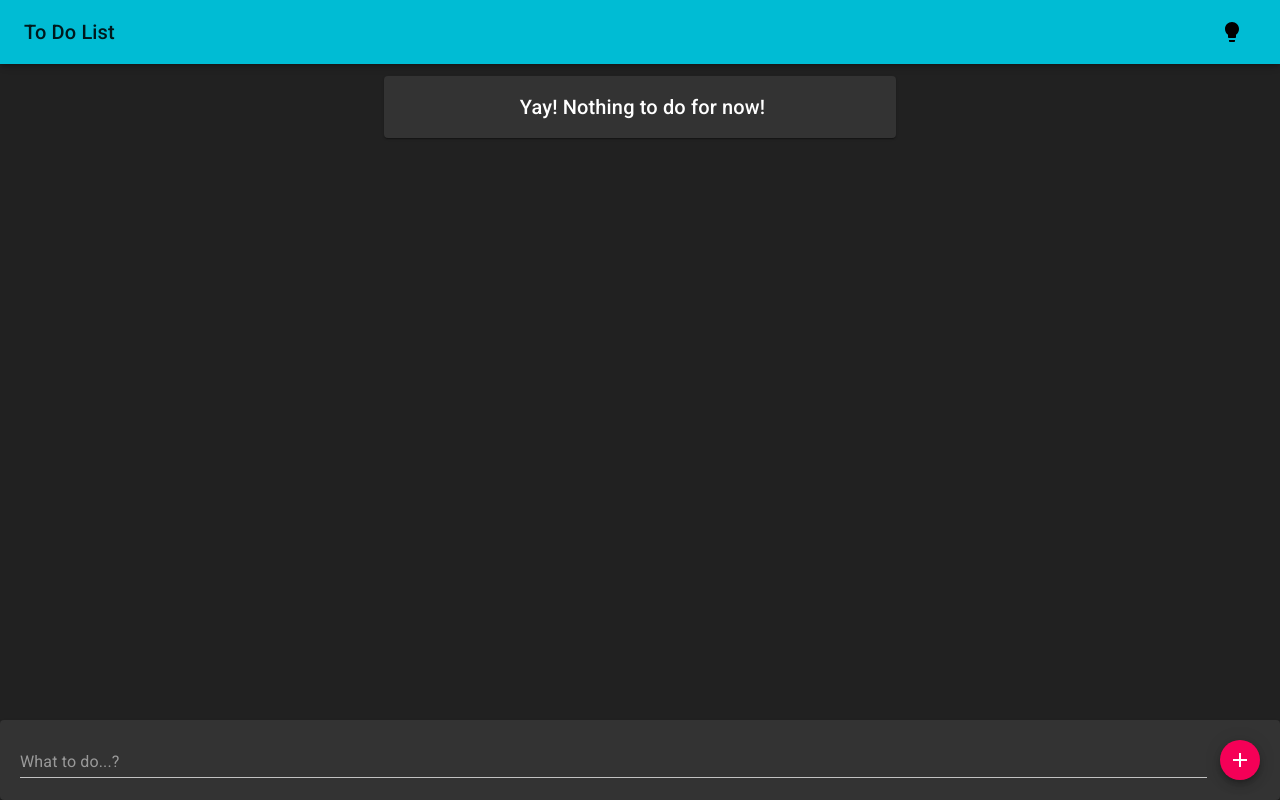
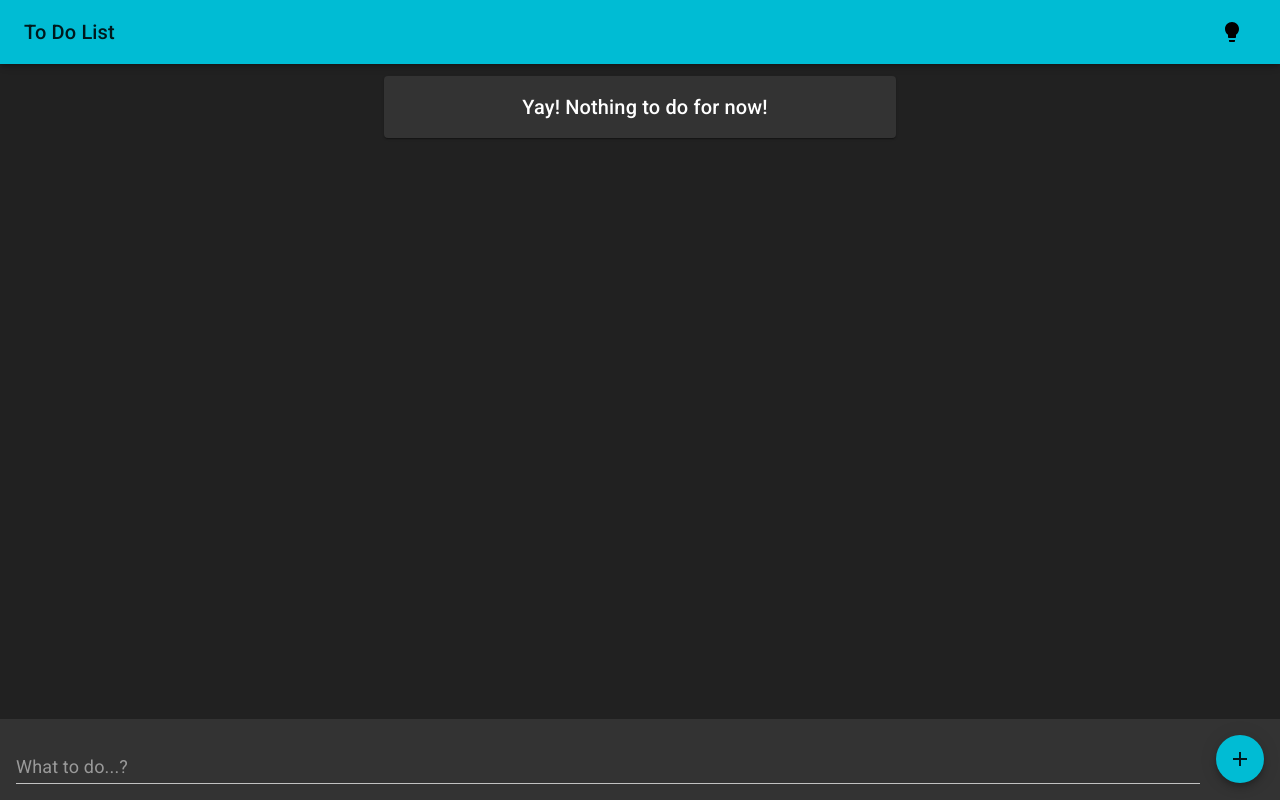
Before and after one commit to 4nubhav/Todo, a React (Create React App) app: page / in a window 1280 px wide. Built offline with nearby package versions, Linux system fonts and the light colour scheme.

Commit message:
Replaced hardcoded positioning with flexbox

```diff
--- a/src/components/AddTodo.js
+++ b/src/components/AddTodo.js
@@ -3,7 +3,7 @@ import './css/AddTodo.css'
 import TextField from "@material-ui/core/TextField";
 import Fab from "@material-ui/core/Fab";
 import AddIcon from '@material-ui/icons/Add';
-import Paper from "@material-ui/core/Paper";
+import Box from '@material-ui/core/Box';
 
 function AddTodo(props) {
     const [newTask, setNewTask] = useState("");
@@ -16,26 +16,34 @@ function AddTodo(props) {
     };
 
     return (
-        <Paper id="form-paper">
+        <div id="form-paper">
+            <Box display="flex" p={1} bgcolor="background.paper">
+                <Box p={1} flexGrow={1}>
                     <TextField
-                className="new-task-tf"
                         type="text"
                         required={true}
                         value={newTask}
                         onChange={(e) => setNewTask(e.target.value)}
                         placeholder="What to do...?"
-                margin="normal"
+                        margin="none"
+                        fullWidth
                         autoComplete='off'
                         InputLabelProps={{
                             shrink: true,
                         }}
+                        InputProps={{
+                            style: { fontSize: 18 }
+                        }}
+                        style={{ marginTop: 15 }}
                     />
-            <div style={{ float: "right", padding: 10 }}>
-                <Fab size="small" color="secondary">
+                </Box>
+                <Box p={1}>
+                    <Fab size="medium" color="primary">
                         <AddIcon onClick={addTask}/>
                     </Fab>
+                </Box>
+            </Box>
         </div>
-        </Paper>
     );
 }
 
--- a/src/components/TodoList.js
+++ b/src/components/TodoList.js
@@ -7,16 +7,25 @@ import Paper from '@material-ui/core/Paper';
 import Typography from '@material-ui/core/Typography';
 import ClearIcon from '@material-ui/icons/Clear';
 import AddTodo from "./AddTodo";
+import Box from "@material-ui/core/Box";
 
 function TodoListItem(props) {
     return (
-        <li style={{ overflow: "auto" }}>
-            <Typography variant="body1" display="inline" style={{ float: "left", paddingTop: "12px" }}>
-                {props.task}
-            </Typography>
-            <IconButton onClick={props.handleDelete} value={props.task} style={{ float: "right" }}>
-                <ClearIcon/>
-            </IconButton>
+        <li>
+            <div style={{ width: '100%' }}>
+                <Box display="flex">
+                    <Box flexGrow={1}>
+                        <Typography variant="body1" style={{ paddingTop: 12 }}>
+                            {props.task}
+                        </Typography>
+                    </Box>
+                    <Box>
+                        <IconButton onClick={props.handleDelete} value={props.task}>
+                            <ClearIcon/>
+                        </IconButton>
+                    </Box>
+                </Box>
+            </div>
         </li>
     );
 }
@@ -42,33 +51,20 @@ function TodoList() {
                                                               task={task}
                                                               index={index}
                                                               handleDelete={deleteTask} />);
-    if (taskList.length === 0) {
-        return (
-            <div id="container">
-                <Grid container>
-                    <Grid item xs={12}>
-                        <Grid container justify="center">
-                            <Paper id="list-paper">
-                                <Typography variant="h6" align="center">
-                                    Yay! Nothing to do for now!
-                                </Typography>
-                            </Paper>
-                            <AddTodo addToTasks={addToTasks}/>
-                        </Grid>
-                    </Grid>
-                </Grid>
-            </div>
-        );
-    }
+    const RenderTaskList = () => {
+        if (taskList.length === 0)
+            return <Typography variant="h6" align="center">Yay! Nothing to do for now!</Typography>;
+        else
+            return <ul>{taskList}</ul>;
+    };
+
     return(
-        <div id="container">
+        <div style={{ paddingBottom: 80 }}>
             <Grid container>
                 <Grid item xs={12}>
                     <Grid container justify="center">
                         <Paper id="list-paper">
-                            <ul>
-                                {taskList}
-                            </ul>
+                            <RenderTaskList/>
                         </Paper>
                         <AddTodo addToTasks={addToTasks}/>
                     </Grid>
--- a/src/components/css/AddTodo.css
+++ b/src/components/css/AddTodo.css
@@ -2,24 +2,4 @@
     position: fixed;
     bottom: 0;
     width: 100%;
-    padding: 10px;
 }
-
-.new-task-tf {
-    width: 80%;
-    padding-left: 10px !important;
-}
-
-/* MEDIA QUERIES */
-
-@media screen and (min-width: 600px) {
-    .new-task-tf {
-        width: 90%;
-    }
-}
-
-@media screen and (min-width: 1280px) {
-    .new-task-tf {
-        width: 95%;
-    }
-}
--- a/src/components/css/TodoList.css
+++ b/src/components/css/TodoList.css
@@ -1,10 +1,6 @@
-#container {
-    padding-bottom: 56px;
-}
-
 #list-paper {
     margin: 20px;
-    padding: 15px 15px 15px 20px;
+    padding: 15px 15px 15px 25px;
 }
 
 #list-paper ul {
@@ -22,10 +18,6 @@
 }
 
 @media screen and (min-width: 600px) {
-    #container {
-        padding-bottom: 70px;
-    }
-
     #list-paper {
         min-width: 60%;
     }
```
Also changed, not shown: 1 other file (tests, documents, lock files or other folders). Lines whose indentation alone changed are shown as unchanged.
